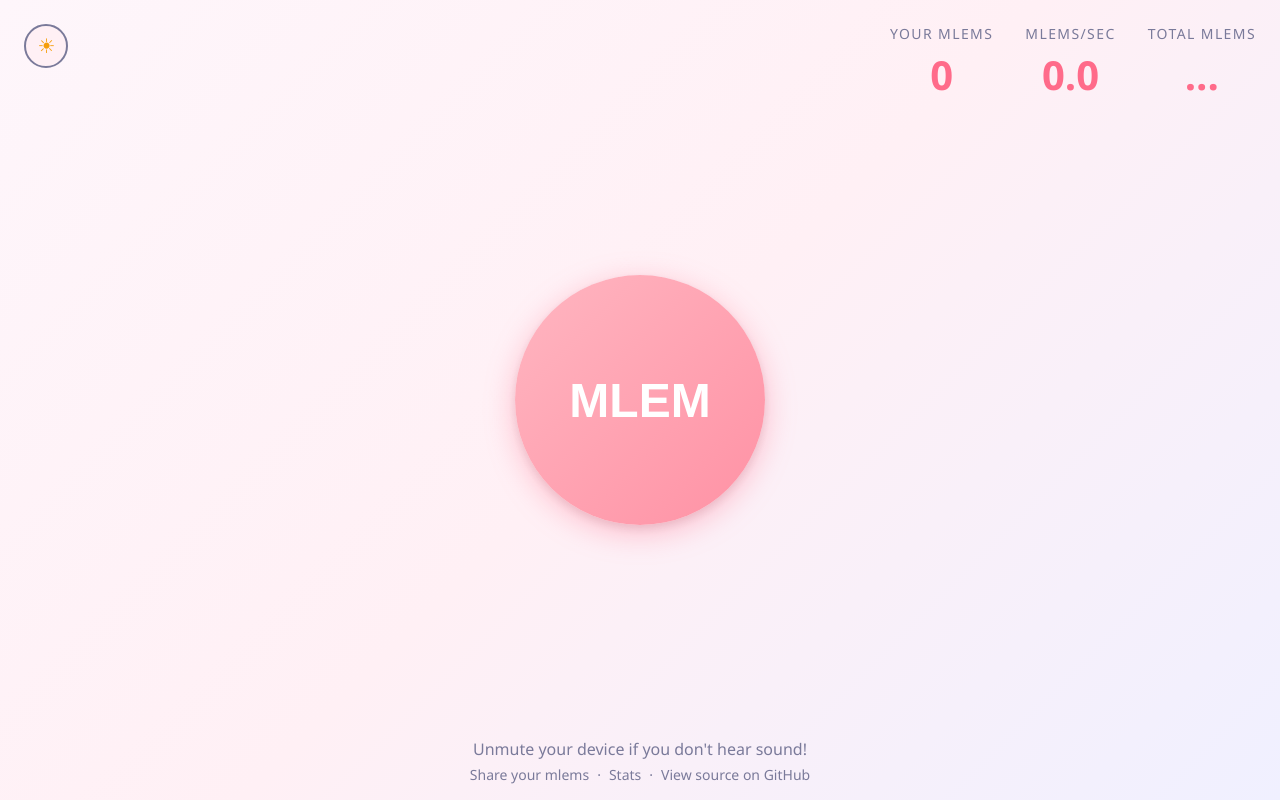
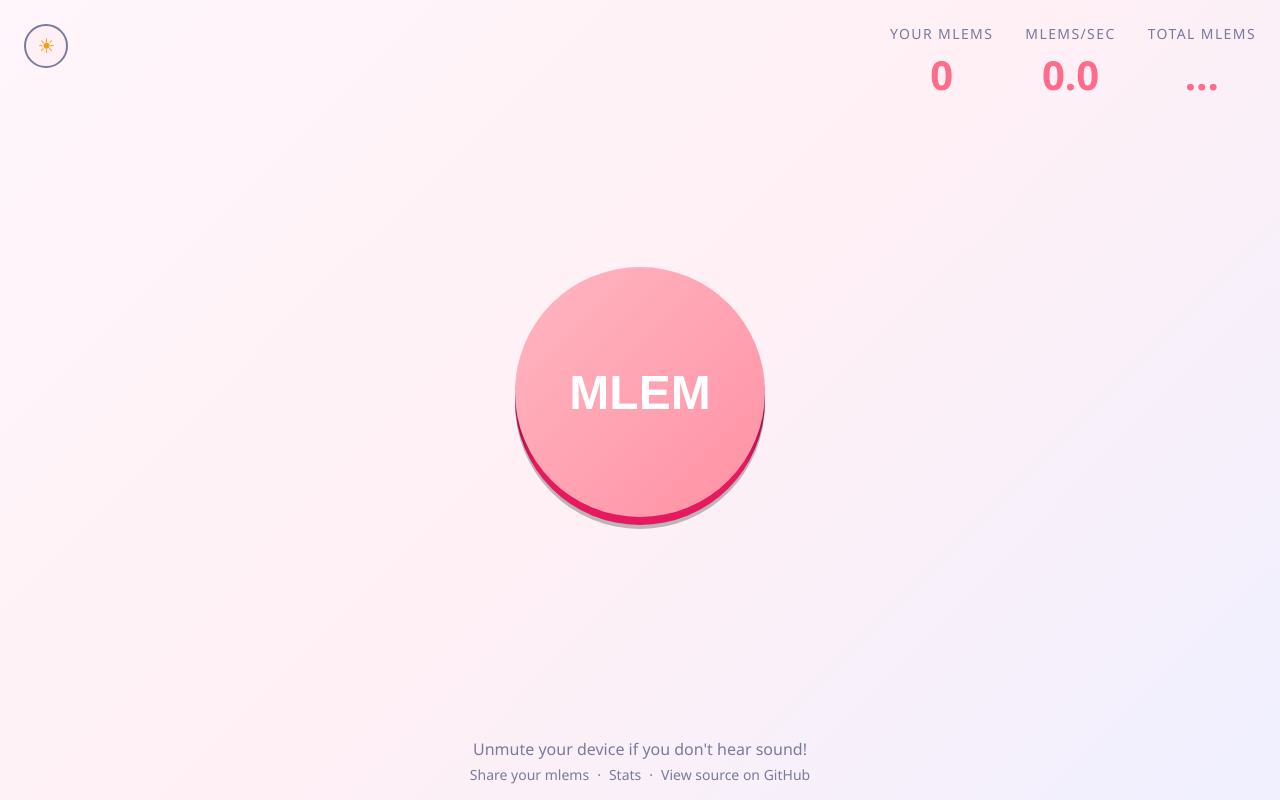
Before and after one commit to etruxton/mlem-click, a website: page frontend/index.html in a window 1280 px wide. Drawn offline with Linux system fonts and the light colour scheme; no server answers.

Commit message:
update button design

```diff
--- a/frontend/app.js
+++ b/frontend/app.js
@@ -263,15 +263,33 @@
     button.addEventListener('keydown', (e) => {
         if (e.key === 'Enter' || e.key === ' ') {
             e.preventDefault();
+            button.classList.add('pressed');
             handleClick();
+        }
+    });
+
+    button.addEventListener('keyup', (e) => {
+        if (e.key === 'Enter' || e.key === ' ') {
+            button.classList.remove('pressed');
         }
     });
 
     document.addEventListener('keydown', (e) => {
         if (e.key === ' ' && e.target === document.body) {
             e.preventDefault();
+            button.classList.add('pressed');
             handleClick();
         }
+    });
+
+    document.addEventListener('keyup', (e) => {
+        if (e.key === ' ') {
+            button.classList.remove('pressed');
+        }
+    });
+
+    window.addEventListener('blur', () => {
+        button.classList.remove('pressed');
     });
 
     function getPreferredTheme() {
--- a/frontend/index.html
+++ b/frontend/index.html
@@ -44,7 +44,11 @@
                 </div>
             </div>
 
-            <button id="mlem-button" class="mlem-button">MLEM</button>
+            <button id="mlem-button" class="mlem-button">
+                <span class="shadow"></span>
+                <span class="edge"></span>
+                <span class="front">MLEM</span>
+            </button>
 
             <div id="turnstile-container"></div>
         </div>
--- a/frontend/styles.css
+++ b/frontend/styles.css
@@ -93,43 +93,100 @@ body {
 }
 
 .mlem-button {
-    font-size: 3rem;
-    font-weight: 700;
+    position: relative;
     width: 250px;
     height: 250px;
     border: none;
-    border-radius: 50%;
-    background: linear-gradient(135deg, var(--pink-soft) 0%, var(--pink-medium) 100%);
-    color: white;
+    background: transparent;
+    padding: 0;
     cursor: pointer;
-    box-shadow:
-        0 8px 30px var(--button-shadow),
-        0 4px 8px rgba(0, 0, 0, 0.1);
-    transition:
-        transform 0.15s ease,
-        box-shadow 0.15s ease,
-        background 0.3s ease;
+    outline-offset: 4px;
+    transition: filter 250ms;
     user-select: none;
     -webkit-tap-highlight-color: transparent;
+    touch-action: manipulation;
+}
+
+.mlem-button .shadow {
+    position: absolute;
+    top: 0;
+    left: 0;
+    width: 100%;
+    height: 100%;
+    border-radius: 50%;
+    background: hsl(0deg 0% 0% / 0.25);
+    will-change: transform;
+    transform: translateY(4px);
+    transition: transform 600ms cubic-bezier(0.3, 0.7, 0.4, 1);
+}
+
+.mlem-button .edge {
+    position: absolute;
+    top: 0;
+    left: 0;
+    width: 100%;
+    height: 100%;
+    border-radius: 50%;
+    background: linear-gradient(
+        to left,
+        hsl(340deg 80% 35%) 0%,
+        hsl(340deg 80% 50%) 8%,
+        hsl(340deg 80% 50%) 92%,
+        hsl(340deg 80% 35%) 100%
+    );
+}
+
+.mlem-button .front {
+    display: flex;
+    align-items: center;
+    justify-content: center;
+    position: relative;
+    width: 100%;
+    height: 100%;
+    border-radius: 50%;
+    font-size: 3rem;
+    font-weight: 700;
+    color: white;
+    background: linear-gradient(135deg, var(--pink-soft) 0%, var(--pink-medium) 100%);
+    will-change: transform;
+    transform: translateY(-8px);
+    transition: transform 600ms cubic-bezier(0.3, 0.7, 0.4, 1);
 }
 
 .mlem-button:hover {
-    transform: translateY(-2px);
-    box-shadow:
-        0 6px 20px var(--button-shadow),
-        0 3px 6px rgba(0, 0, 0, 0.1);
+    filter: brightness(110%);
 }
 
-.mlem-button:active {
-    transform: translateY(1px) scale(0.98);
-    box-shadow:
-        0 2px 10px rgba(255, 107, 138, 0.3),
-        0 1px 2px rgba(0, 0, 0, 0.1);
+.mlem-button:hover .front {
+    transform: translateY(-12px);
+    transition: transform 250ms cubic-bezier(0.3, 0.7, 0.4, 1.5);
+}
+
+.mlem-button:hover .shadow {
+    transform: translateY(8px);
+    transition: transform 250ms cubic-bezier(0.3, 0.7, 0.4, 1.5);
+}
+
+.mlem-button:active .front,
+.mlem-button.pressed .front {
+    transform: translateY(-2px);
+    transition: transform 34ms;
+}
+
+.mlem-button:active .shadow,
+.mlem-button.pressed .shadow {
+    transform: translateY(1px);
+    transition: transform 34ms;
+}
+
+.mlem-button:focus:not(:focus-visible) {
+    outline: none;
 }
 
 .mlem-button:disabled {
     opacity: 0.7;
     cursor: not-allowed;
+    filter: none;
 }
 
 #turnstile-container {
@@ -351,9 +408,12 @@ body {
     }
 
     .mlem-button {
-        font-size: 2.5rem;
         width: 200px;
         height: 200px;
+    }
+
+    .mlem-button .front {
+        font-size: 2.5rem;
     }
 
     .mlem-float {
```
